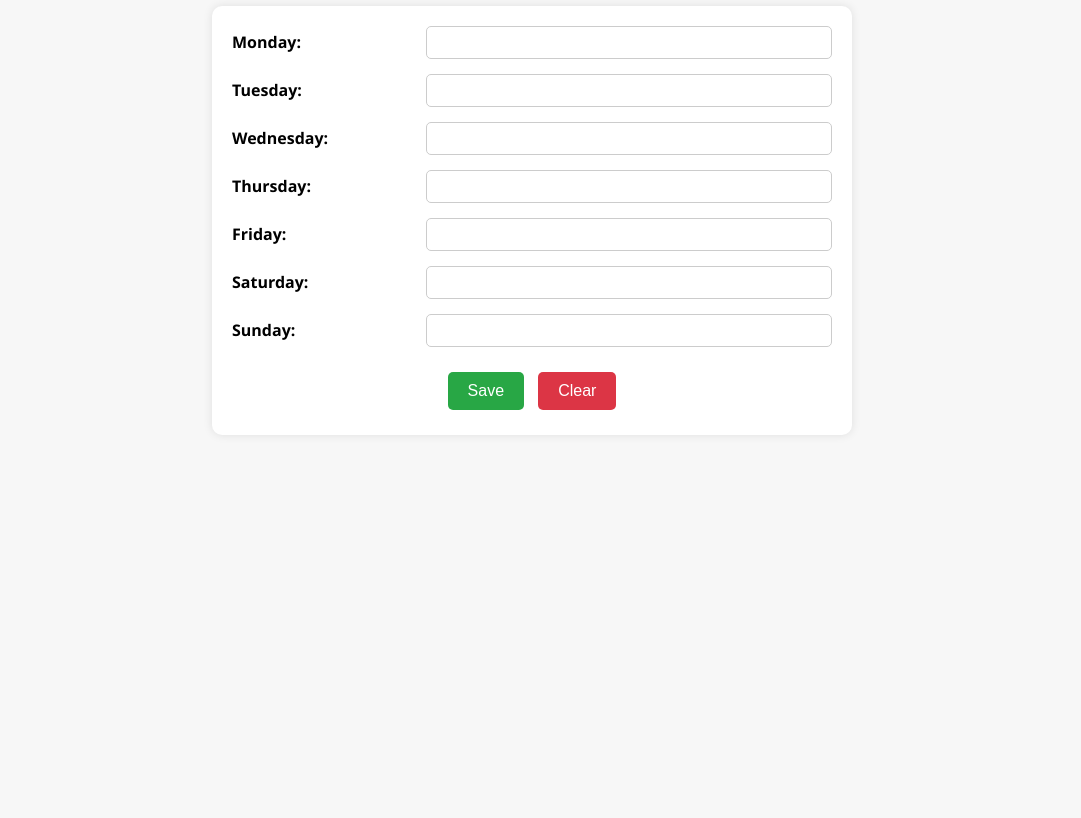
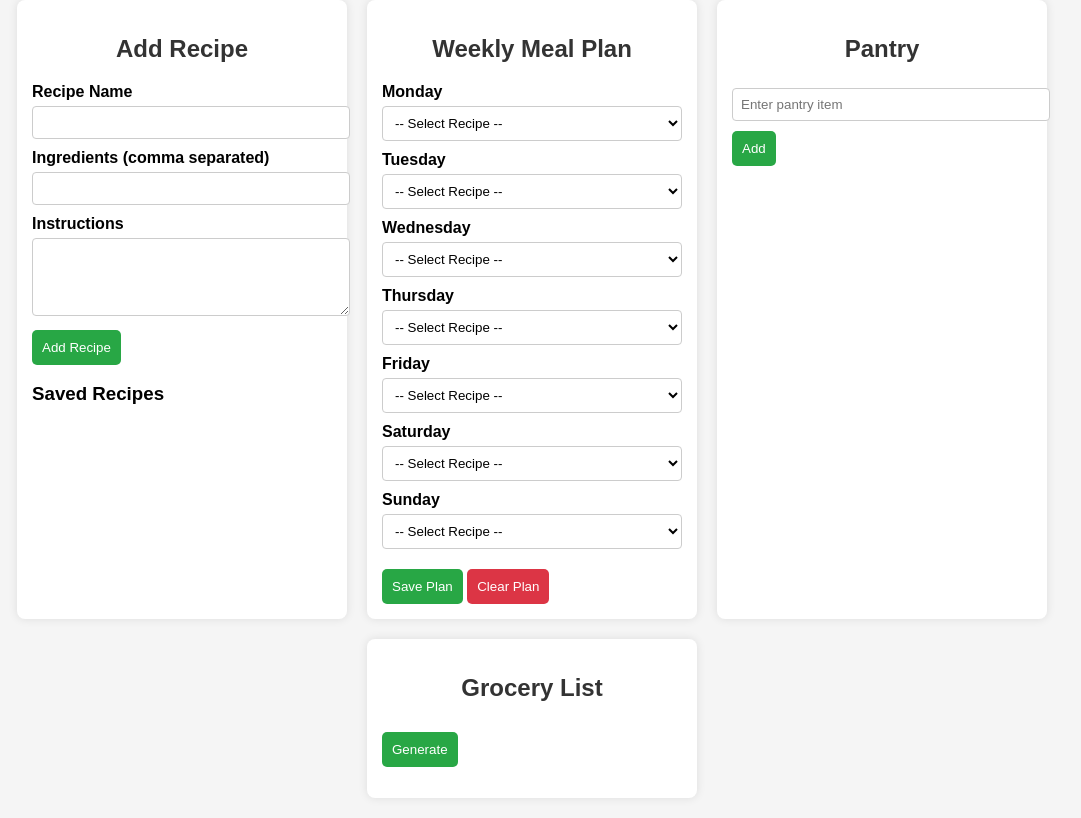
Before and after one commit to 12222750/meal_planner, a plain HTML site: page index.html in a window 1280 px wide. Shown: the part 100-918 px from the top of the page, without its empty margins (108-1189 px from the left). Before the commit the page ends 800 px from the top, so only its background shows below. Drawn offline with Linux system fonts and the light colour scheme.

Commit message:
Update index.html

```diff
--- a/index.html
+++ b/index.html
@@ -2,120 +2,254 @@
 <html lang="en">
 <head>
   <meta charset="UTF-8">
-  <title>Meal Planner</title>
+  <title>Advanced Meal Planner</title>
   <style>
     body {
-      font-family: 'Segoe UI', sans-serif;
-      background: #f7f7f7;
+      font-family: Arial, sans-serif;
+      background: #f5f5f5;
       margin: 0;
       padding: 20px;
     }
 
-    h1 {
+    h1, h2 {
       text-align: center;
       color: #333;
     }
 
-    .planner {
-      max-width: 600px;
-      margin: auto;
-      background: #fff;
-      padding: 20px;
-      border-radius: 10px;
+    .container {
+      display: flex;
+      flex-wrap: wrap;
+      gap: 20px;
+      justify-content: center;
+    }
+
+    .box {
+      background: white;
+      border-radius: 8px;
+      padding: 15px;
+      width: 300px;
       box-shadow: 0 0 10px rgba(0,0,0,0.1);
     }
 
-    .day {
-      display: flex;
-      justify-content: space-between;
-      align-items: center;
-      margin-bottom: 15px;
-    }
-
-    .day label {
-      flex: 1;
+    label {
+      display: block;
+      margin-top: 10px;
       font-weight: bold;
     }
 
-    .day input {
-      flex: 2;
+    input, textarea, select {
+      width: 100%;
       padding: 8px;
+      margin-top: 5px;
+      border-radius: 4px;
       border: 1px solid #ccc;
-      border-radius: 5px;
     }
 
-    .buttons {
-      text-align: center;
-      margin-top: 20px;
-    }
-
-    .buttons button {
-      padding: 10px 20px;
-      margin: 5px;
-      font-size: 16px;
+    button {
+      margin-top: 10px;
+      padding: 10px;
+      background-color: #28a745;
+      color: white;
       border: none;
       border-radius: 5px;
       cursor: pointer;
     }
 
-    .save-btn {
-      background-color: #28a745;
-      color: white;
+    button.clear {
+      background-color: #dc3545;
     }
 
-    .clear-btn {
-      background-color: #dc3545;
-      color: white;
+    ul {
+      list-style-type: disc;
+      padding-left: 20px;
+    }
+
+    .day-meal {
+      margin-bottom: 10px;
+    }
+
+    select {
+      background: #fff;
     }
   </style>
 </head>
 <body>
-  <h1>Weekly Meal Planner</h1>
-  <div class="planner" id="mealPlanner">
-    <div class="day"><label>Monday:</label><input type="text" id="monday"></div>
-    <div class="day"><label>Tuesday:</label><input type="text" id="tuesday"></div>
-    <div class="day"><label>Wednesday:</label><input type="text" id="wednesday"></div>
-    <div class="day"><label>Thursday:</label><input type="text" id="thursday"></div>
-    <div class="day"><label>Friday:</label><input type="text" id="friday"></div>
-    <div class="day"><label>Saturday:</label><input type="text" id="saturday"></div>
-    <div class="day"><label>Sunday:</label><input type="text" id="sunday"></div>
-    <div class="buttons">
-      <button class="save-btn" onclick="saveMeals()">Save</button>
-      <button class="clear-btn" onclick="clearMeals()">Clear</button>
+
+  <h1>Advanced Meal Planner</h1>
+
+  <div class="container">
+
+    <!-- Recipe Management -->
+    <div class="box">
+      <h2>Add Recipe</h2>
+      <label>Recipe Name</label>
+      <input type="text" id="recipeName">
+
+      <label>Ingredients (comma separated)</label>
+      <input type="text" id="recipeIngredients">
+
+      <label>Instructions</label>
+      <textarea id="recipeInstructions" rows="4"></textarea>
+
+      <button onclick="addRecipe()">Add Recipe</button>
+      <h3>Saved Recipes</h3>
+      <ul id="recipeList"></ul>
     </div>
+
+    <!-- Meal Planner -->
+    <div class="box">
+      <h2>Weekly Meal Plan</h2>
+      <div id="mealPlanner"></div>
+      <button onclick="saveMealPlan()">Save Plan</button>
+      <button class="clear" onclick="clearMealPlan()">Clear Plan</button>
+    </div>
+
+    <!-- Pantry -->
+    <div class="box">
+      <h2>Pantry</h2>
+      <input type="text" id="pantryItem" placeholder="Enter pantry item">
+      <button onclick="addPantryItem()">Add</button>
+      <ul id="pantryList"></ul>
+    </div>
+
+    <!-- Grocery List -->
+    <div class="box">
+      <h2>Grocery List</h2>
+      <button onclick="generateGroceryList()">Generate</button>
+      <ul id="groceryList"></ul>
+    </div>
+
   </div>
 
   <script>
-    const days = ['monday', 'tuesday', 'wednesday', 'thursday', 'friday', 'saturday', 'sunday'];
+    const days = ['Monday', 'Tuesday', 'Wednesday', 'Thursday', 'Friday', 'Saturday', 'Sunday'];
 
-    function saveMeals() {
-      days.forEach(day => {
-        const meal = document.getElementById(day).value;
-        localStorage.setItem(day, meal);
-      });
-      alert("Meals saved!");
-    }
+    let recipes = JSON.parse(localStorage.getItem("recipes")) || [];
+    let pantry = JSON.parse(localStorage.getItem("pantry")) || [];
 
-    function loadMeals() {
-      days.forEach(day => {
-        const savedMeal = localStorage.getItem(day);
-        if (savedMeal) {
-          document.getElementById(day).value = savedMeal;
-        }
+    function updateRecipeList() {
+      const list = document.getElementById("recipeList");
+      list.innerHTML = '';
+      recipes.forEach((r, index) => {
+        const li = document.createElement('li');
+        li.textContent = `${r.name}`;
+        list.appendChild(li);
       });
     }
 
-    function clearMeals() {
-      if (confirm("Are you sure you want to clear all meals?")) {
-        days.forEach(day => {
-          document.getElementById(day).value = '';
-          localStorage.removeItem(day);
-        });
-      }
+    function addRecipe() {
+      const name = document.getElementById("recipeName").value.trim();
+      const ingredients = document.getElementById("recipeIngredients").value.trim().split(',');
+      const instructions = document.getElementById("recipeInstructions").value.trim();
+
+      if (!name || ingredients.length === 0) return alert("Please fill out the recipe");
+
+      recipes.push({ name, ingredients, instructions });
+      localStorage.setItem("recipes", JSON.stringify(recipes));
+      updateRecipeList();
+
+      document.getElementById("recipeName").value = '';
+      document.getElementById("recipeIngredients").value = '';
+      document.getElementById("recipeInstructions").value = '';
     }
 
-    // Load meals when page loads
-    window.onload = loadMeals;
+    function createMealPlannerUI() {
+      const planner = document.getElementById("mealPlanner");
+      planner.innerHTML = '';
+      days.forEach(day => {
+        const div = document.createElement('div');
+        div.classList.add("day-meal");
+
+        const label = document.createElement('label');
+        label.textContent = day;
+
+        const select = document.createElement('select');
+        select.id = `meal-${day}`;
+        const defaultOption = document.createElement('option');
+        defaultOption.value = "";
+        defaultOption.textContent = "-- Select Recipe --";
+        select.appendChild(defaultOption);
+
+        recipes.forEach(r => {
+          const option = document.createElement('option');
+          option.value = r.name;
+          option.textContent = r.name;
+          select.appendChild(option);
+        });
+
+        div.appendChild(label);
+        div.appendChild(select);
+        planner.appendChild(div);
+      });
+
+      // Load existing plan
+      const savedPlan = JSON.parse(localStorage.getItem("mealPlan")) || {};
+      days.forEach(day => {
+        const select = document.getElementById(`meal-${day}`);
+        if (savedPlan[day]) select.value = savedPlan[day];
+      });
+    }
+
+    function saveMealPlan() {
+      const plan = {};
+      days.forEach(day => {
+        const selected = document.getElementById(`meal-${day}`).value;
+        plan[day] = selected;
+      });
+      localStorage.setItem("mealPlan", JSON.stringify(plan));
+      alert("Meal Plan Saved!");
+    }
+
+    function clearMealPlan() {
+      localStorage.removeItem("mealPlan");
+      createMealPlannerUI();
+    }
+
+    function addPantryItem() {
+      const item = document.getElementById("pantryItem").value.trim();
+      if (!item) return;
+
+      pantry.push(item);
+      localStorage.setItem("pantry", JSON.stringify(pantry));
+      updatePantryList();
+      document.getElementById("pantryItem").value = '';
+    }
+
+    function updatePantryList() {
+      const list = document.getElementById("pantryList");
+      list.innerHTML = '';
+      pantry.forEach(item => {
+        const li = document.createElement('li');
+        li.textContent = item;
+        list.appendChild(li);
+      });
+    }
+
+    function generateGroceryList() {
+      const plan = JSON.parse(localStorage.getItem("mealPlan")) || {};
+      let items = [];
+
+      Object.values(plan).forEach(recipeName => {
+        const recipe = recipes.find(r => r.name === recipeName);
+        if (recipe) items = items.concat(recipe.ingredients);
+      });
+
+      // Remove duplicates & pantry items
+      const finalItems = [...new Set(items)].filter(i => !pantry.includes(i.trim()));
+
+      const list = document.getElementById("groceryList");
+      list.innerHTML = '';
+      finalItems.forEach(item => {
+        const li = document.createElement('li');
+        li.textContent = item;
+        list.appendChild(li);
+      });
+    }
+
+    // Initialize
+    updateRecipeList();
+    updatePantryList();
+    createMealPlannerUI();
   </script>
 </body>
 </html>
```
